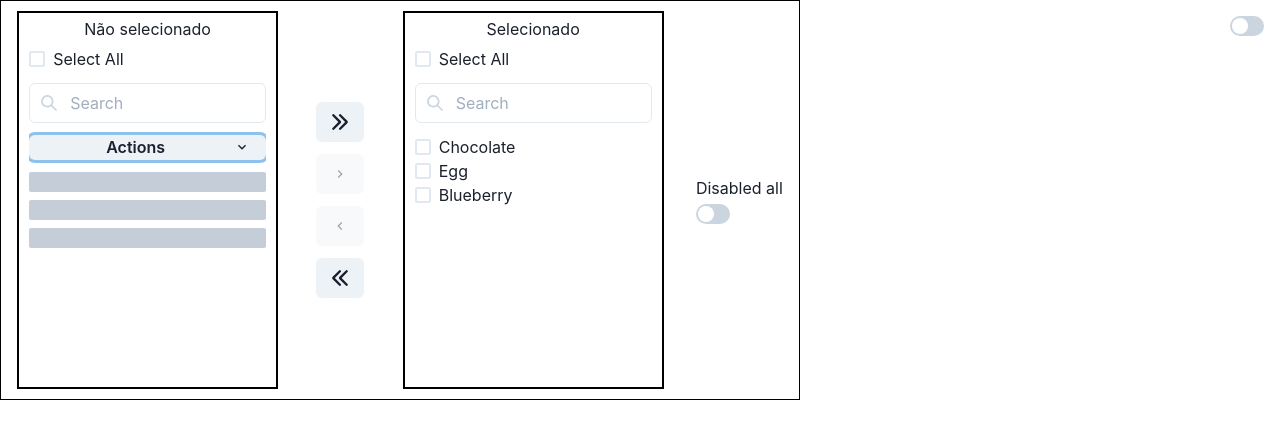
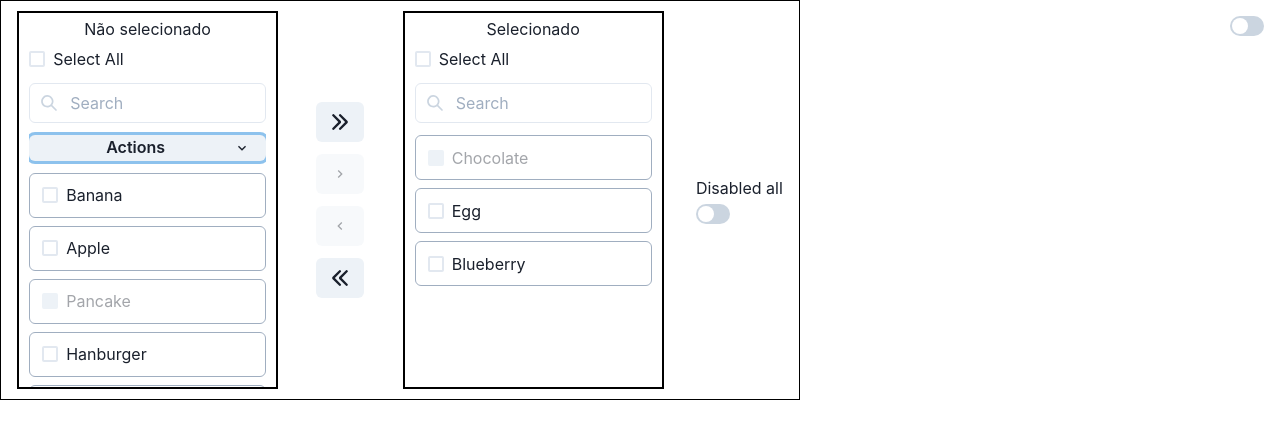
Before and after one commit to guilhermevperes/chakra-transfer, a React (Vite) app: page / in a window 1280 px wide. Shown: the top 438 px of the page. Built offline with nearby package versions, Linux system fonts and the light colour scheme.

Commit message:
Initial css fix

```diff
--- a/src/App.tsx
+++ b/src/App.tsx
@@ -12,7 +12,7 @@ const App: React.FC<Props> = ({}) => {
       id: 1,
       label: "Chocolate",
       value: "chocolate",
-      disabled: false,
+      disabled: true,
       transfered: true,
     },
     {
--- a/src/components/transfer-box/TransferBox.tsx
+++ b/src/components/transfer-box/TransferBox.tsx
@@ -121,12 +121,22 @@ const TransferBox: React.FC<Props> = ({
       <Box
         key={i}
         // ref={getItemRef}
+        w="100%"
+        h="45px"
+        padding="12px"
+        border="1px solid"
+        borderColor="gray.400"
+        borderRadius={6}
+        _hover={{ bg: "gray.100" }}
       >
         <Checkbox
           defaultIsChecked={item.checked}
           isChecked={item.checked}
           onChange={(e) => handleState(e, item, i)}
           disabled={item.disabled}
+          w="100%"
+          h="100%"
+          color="gray.800"
         >
           {item.label}
         </Checkbox>
@@ -208,7 +218,7 @@ const TransferBox: React.FC<Props> = ({
             <Checkbox onChange={selectAll}>Select All</Checkbox>
             {filter && renderInput()}
             {extraActions && renderExtraOptions()}
-            <Box
+            <Stack
               overflowY="auto"
               w="100%"
               h="100%"
@@ -224,7 +234,7 @@ const TransferBox: React.FC<Props> = ({
               ) : (
                 <Text>Empty State</Text>
               )}
-            </Box>
+            </Stack>
           </Stack>
         </Box>
       </Box>
--- a/src/components/transfer/Transfer.tsx
+++ b/src/components/transfer/Transfer.tsx
@@ -19,6 +19,7 @@ export type Props = {
 
 const Transfer: React.FC<Props> = ({ data, setData, title1, title2, maxW }) => {
   const [disabled, setDisabled] = useState<boolean>(false);
+  const [firstDisable, setFirstDisable] = useState<boolean>(false);
 
   const [transferButtonDisabled, setTransferButtonDisabled] =
     useState<boolean>(true);
@@ -35,12 +36,14 @@ const Transfer: React.FC<Props> = ({ data, setData, title1, title2, maxW }) => {
   }, [data]);
 
   useEffect(() => {
-    console.log("teste");
     let newData: BaseData[] = [...data];
-    newData = newData.map((item: BaseData) => {
-      item.disabled = disabled;
-      return item;
-    });
+    if (firstDisable) {
+      newData = newData.map((item: BaseData) => {
+        item.disabled = disabled;
+
+        return item;
+      });
+    }
     setData(newData);
   }, [disabled]);
 
@@ -89,7 +92,7 @@ const Transfer: React.FC<Props> = ({ data, setData, title1, title2, maxW }) => {
         setData={setData}
         filter
         extraActions
-        isLoading
+        // isLoading
       ></TransferBox>
       <Box display="flex" flexDirection="column">
         <Button m="6px" onClick={() => handleTransfer(true, true)}>
@@ -122,7 +125,13 @@ const Transfer: React.FC<Props> = ({ data, setData, title1, title2, maxW }) => {
       ></TransferBox>
       <Box>
         <Text>Disabled all</Text>
-        <Switch id="email-alerts" onChange={() => setDisabled(!disabled)} />
+        <Switch
+          id="email-alerts"
+          onChange={() => {
+            setDisabled(!disabled);
+            setFirstDisable(true);
+          }}
+        />
       </Box>
     </Box>
   );
```
